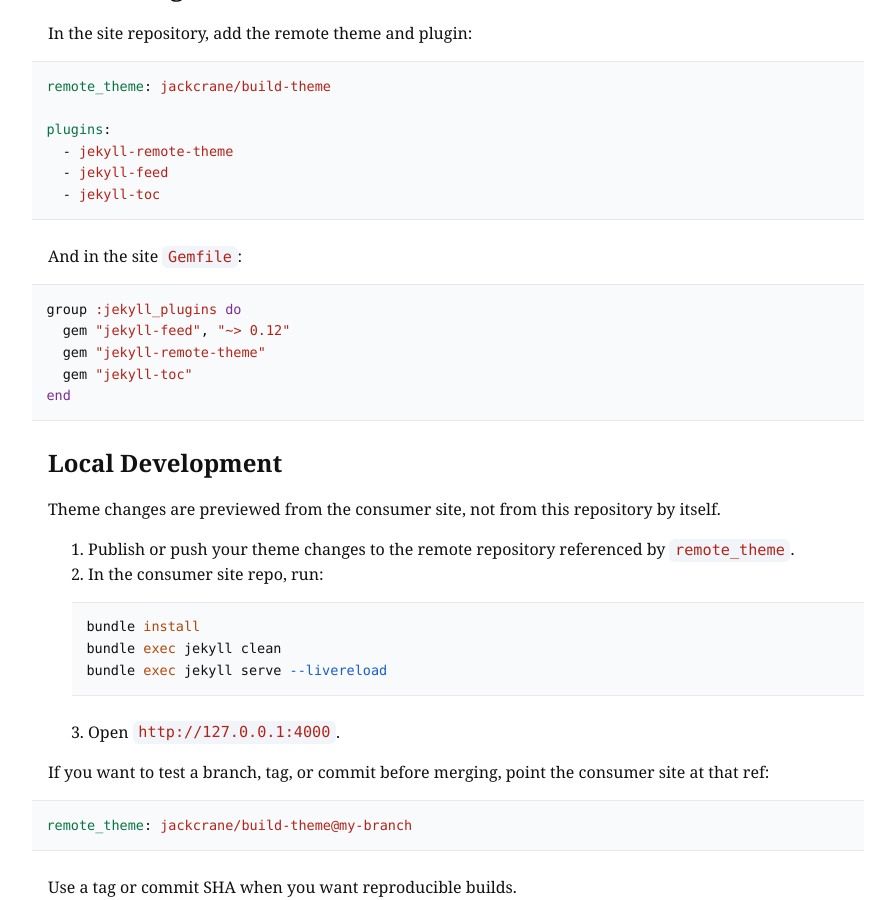
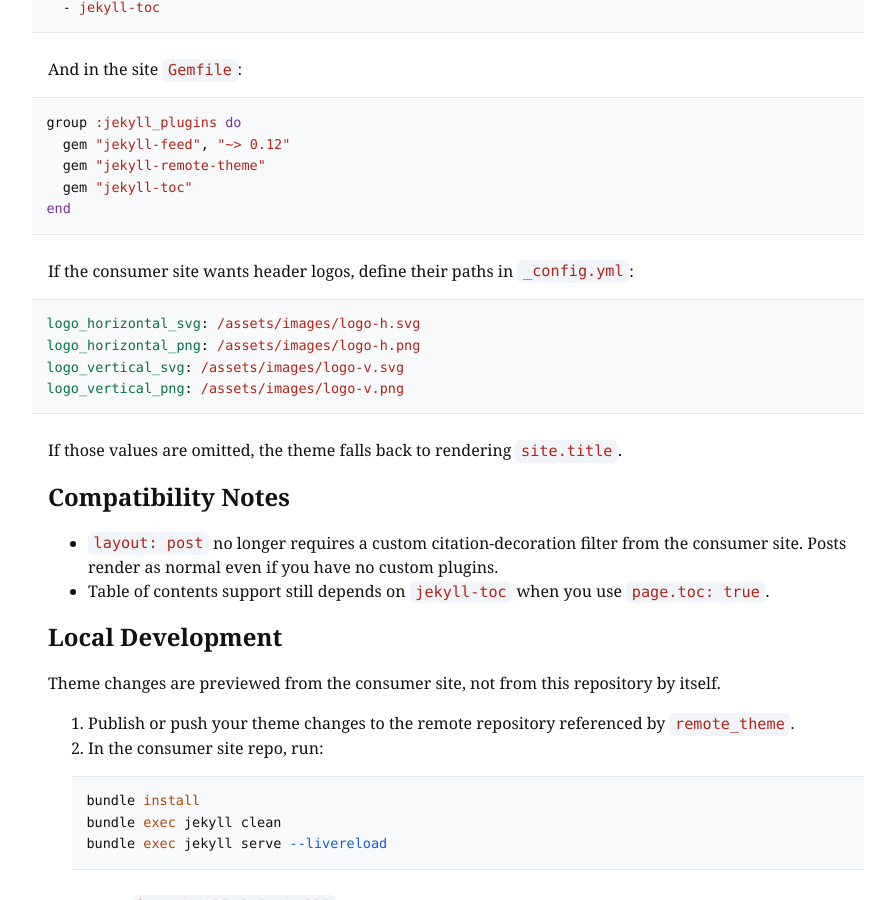
Before and after one commit to jackcrane/build-theme, a Jekyll site: the page built from README.md, in a window 1280 px wide and 900 px high, scrolled down 891 px. Shown: the whole window, without its empty margins (192-1087 px from the left). Built offline with Jekyll 4.4.1, drawn with Linux system fonts in a browser that asks for light colours; our own code applies the rules of GitHub Pages for plain Markdown files; comment, search, counter and statistics services are not loaded.

Commit message:
attempt to fix?

````diff
--- a/README.md
+++ b/README.md
@@ -48,6 +48,24 @@ group :jekyll_plugins do
 end
 ```
 
+If the consumer site wants header logos, define their paths in `_config.yml`:
+
+```yaml
+logo_horizontal_svg: /assets/images/logo-h.svg
+logo_horizontal_png: /assets/images/logo-h.png
+logo_vertical_svg: /assets/images/logo-v.svg
+logo_vertical_png: /assets/images/logo-v.png
+```
+
+If those values are omitted, the theme falls back to rendering `site.title`.
+
+## Compatibility Notes
+
+- `layout: post` no longer requires a custom citation-decoration filter from the
+  consumer site. Posts render as normal even if you have no custom plugins.
+- Table of contents support still depends on `jekyll-toc` when you use
+  `page.toc: true`.
+
 ## Local Development
 
 Theme changes are previewed from the consumer site, not from this repository by
--- a/_layouts/default.html
+++ b/_layouts/default.html
@@ -28,31 +28,47 @@
     />
   </head>
   <body class="layout-{{ page.layout | default: 'default' }}">
+    {% assign logo_horizontal_svg = site.logo_horizontal_svg %}
+    {% assign logo_horizontal_png = site.logo_horizontal_png %}
+    {% assign logo_vertical_svg = site.logo_vertical_svg %}
+    {% assign logo_vertical_png = site.logo_vertical_png %}
     <div class="site-shell">
       <header class="site-header">
         <div class="header-content">
           <div class="site-title">
             <a href="{{ '/' | relative_url }}">
+              {% if logo_horizontal_svg or logo_horizontal_png or logo_vertical_svg or logo_vertical_png %}
+              {% if logo_horizontal_svg %}
               <img
-                src="{{ '/assets/images/logo-h.svg' | relative_url }}"
+                src="{{ logo_horizontal_svg | relative_url }}"
                 alt="Logo"
                 class="site-logo"
               />
+              {% endif %}
+              {% if logo_horizontal_png %}
               <img
-                src="{{ '/assets/images/logo-h.png' | relative_url }}"
+                src="{{ logo_horizontal_png | relative_url }}"
                 alt="Logo"
                 class="site-logo site-logo-print"
               />
+              {% endif %}
+              {% if logo_vertical_svg %}
               <img
-                src="{{ '/assets/images/logo-v.svg' | relative_url }}"
+                src="{{ logo_vertical_svg | relative_url }}"
                 alt="Logo"
                 class="site-logo-sm"
               />
+              {% endif %}
+              {% if logo_vertical_png %}
               <img
-                src="{{ '/assets/images/logo-v.png' | relative_url }}"
+                src="{{ logo_vertical_png | relative_url }}"
                 alt="Logo"
                 class="site-logo-sm site-logo-sm-print"
               />
+              {% endif %}
+              {% else %}
+              <span>{{ site.title }}</span>
+              {% endif %}
             </a>
           </div>
           <div class="site-header__actions">
--- a/_layouts/post.html
+++ b/_layouts/post.html
@@ -4,8 +4,7 @@ layout: default
 
 {% assign header_effect = page.header_effect | downcase %} {% assign authors =
 site.data.AUTHORS.authors | default: empty %} {% assign author = authors |
-where: "name", page.author | first %} {% assign rendered_content = content |
-decorate_citations %}
+where: "name", page.author | first %} {% assign rendered_content = content %}
 <article class="page-content">
   {% if header_effect == 'dither' %}
   <header
````
